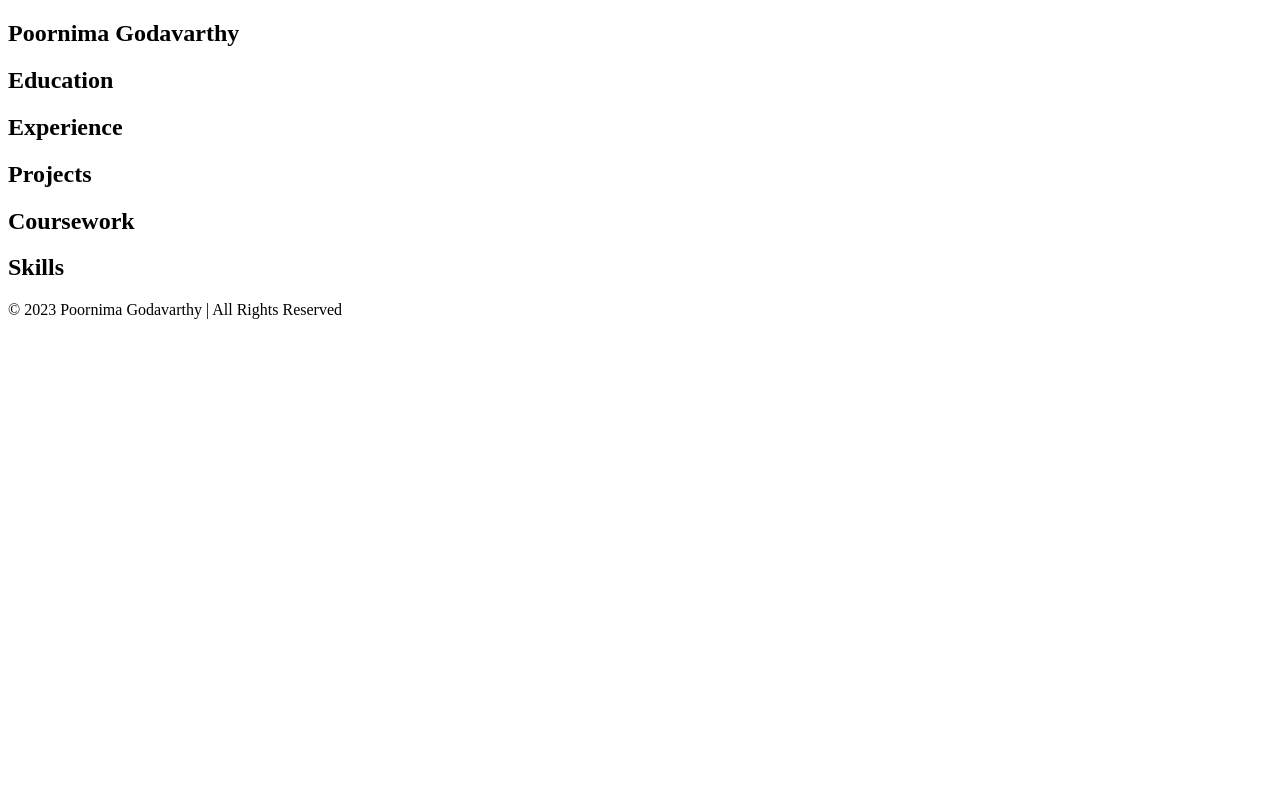
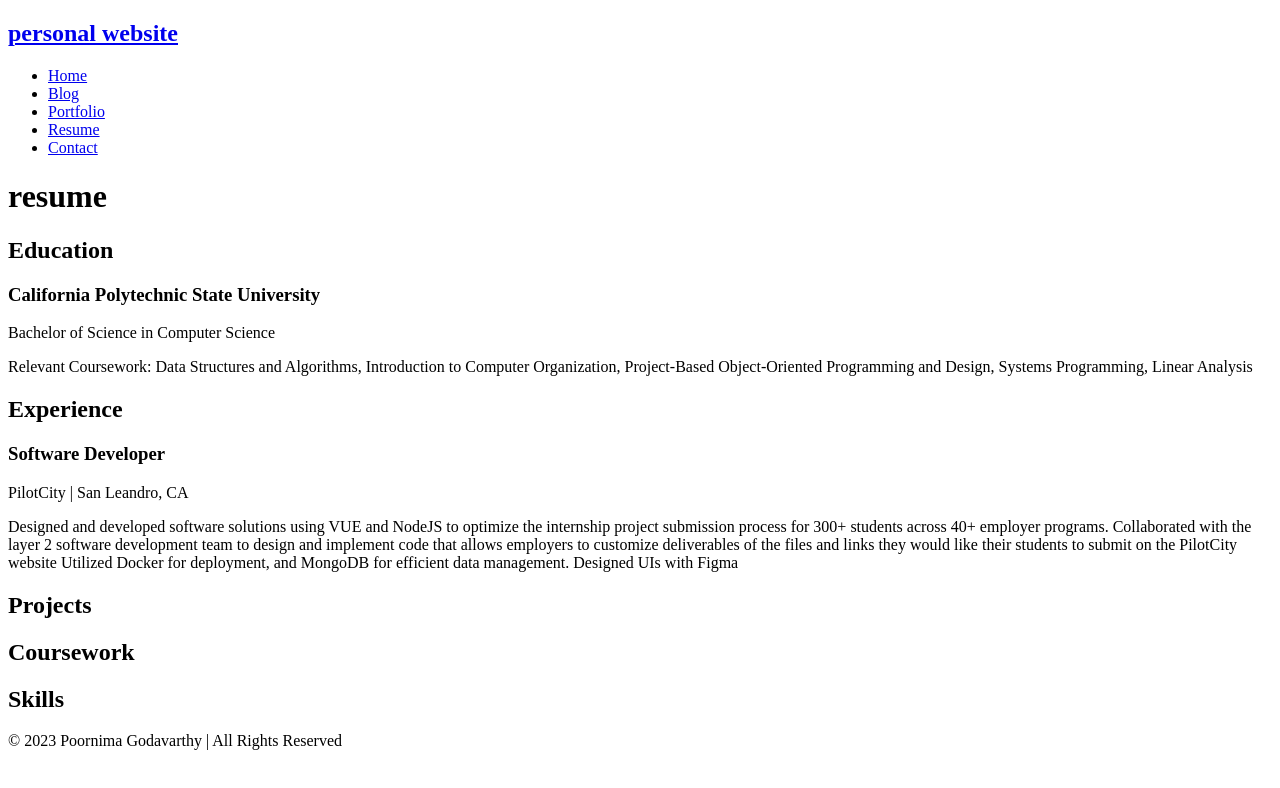
Before and after one commit to poornimagodavarthy/poornimagodavarthy.github.io, a plain HTML site: page resume.html in a window 1280 px wide. Drawn offline with Linux system fonts and the light colour scheme.

Commit message:
feat: add  blog.html contact.html index.html portfolio.html resume.html styles.css

```diff
--- a/resume.html
+++ b/resume.html
@@ -1,43 +1,69 @@
 <!DOCTYPE html>
 <html>
   <head>
-        <title> resume </title>
+    <title>resume</title>
   </head>
   <body>
-    <nav>
-        <h1 class="logo"> Poornima Godavarthy</h1>
-        <div class="navbar"></div>
+    <nav class="navbar">
+      <h1 class="logo">
+        <a href="index.html">personal website</a>
+      </h1>
+      <ul class="nav-list">
+        <li><a href="index.html">Home</a></li>
+        <li><a href="blog.html">Blog</a></li>
+        <li><a href="portfolio.html">Portfolio</a></li>
+        <li><a href="resume.html">Resume</a></li>
+        <li><a href="contact.html">Contact</a></li>
+      </ul>
     </nav>
     <main>
+      <h1 class="page-title">resume</h1>
+      <a href="resume.pdf" download></a>
+
       <div class="resume">
         <section class="section">
-                <h2 class="section-title">
-                    Education
-                </h2>
+          <h2 class="section-title">Education</h2>
+          <div class="entry">
+            <h3 class="entry-title">California Polytechnic State University</h3>
+            <p class="entry-info">Bachelor of Science in Computer Science</p>
+            <p class="entry-description">
+              Relevant Coursework: Data Structures and Algorithms, Introduction
+              to Computer Organization, Project-Based Object-Oriented
+              Programming and Design, Systems Programming, Linear Analysis
+            </p>
+          </div>
         </section>
         <section class="section">
-                <h2 class="section-title">
-                    Experience
-                </h2>
+          <h2 class="section-title">Experience</h2>
+          <div class="entry">
+            <h3 class="entry-title">Software Developer</h3>
+            <p class="entry-info">PilotCity | San Leandro, CA</p>
+            <p class="entry-description">
+              Designed and developed software solutions using VUE and NodeJS to
+              optimize the internship project submission process for 300+
+              students across 40+ employer programs. Collaborated with the layer
+              2 software development team to design and implement code that
+              allows employers to customize deliverables of the files and links
+              they would like their students to submit on the PilotCity website
+              Utilized Docker for deployment, and MongoDB for efficient data
+              management. Designed UIs with Figma
+            </p>
+          </div>
         </section>
         <section class="section">
-                <h2 class="section-title">
-                    Projects
-                </h2>
+          <h2 class="section-title">Projects</h2>
         </section>
         <section class="section">
-                <h2 class="section-title">
-                    Coursework
-                </h2>
+          <h2 class="section-title">Coursework</h2>
         </section>
         <section class="section">
-                <h2 class="section-title">
-                    Skills
-                </h2>
+          <h2 class="section-title">Skills</h2>
         </section>
       </div>
     </main>
     <nav></nav>
-    <footer class="footer">© 2023 Poornima Godavarthy | All Rights Reserved</footer>
+    <footer class="footer">
+      © 2023 Poornima Godavarthy | All Rights Reserved
+    </footer>
   </body>
 </html>
```
Also changed, not shown: blog.html (+13 -5 lines), contact.html (+22 -5 lines), index.html (+14 -4 lines), portfolio.html (+31 -8 lines). Lines whose indentation alone changed are shown as unchanged.
